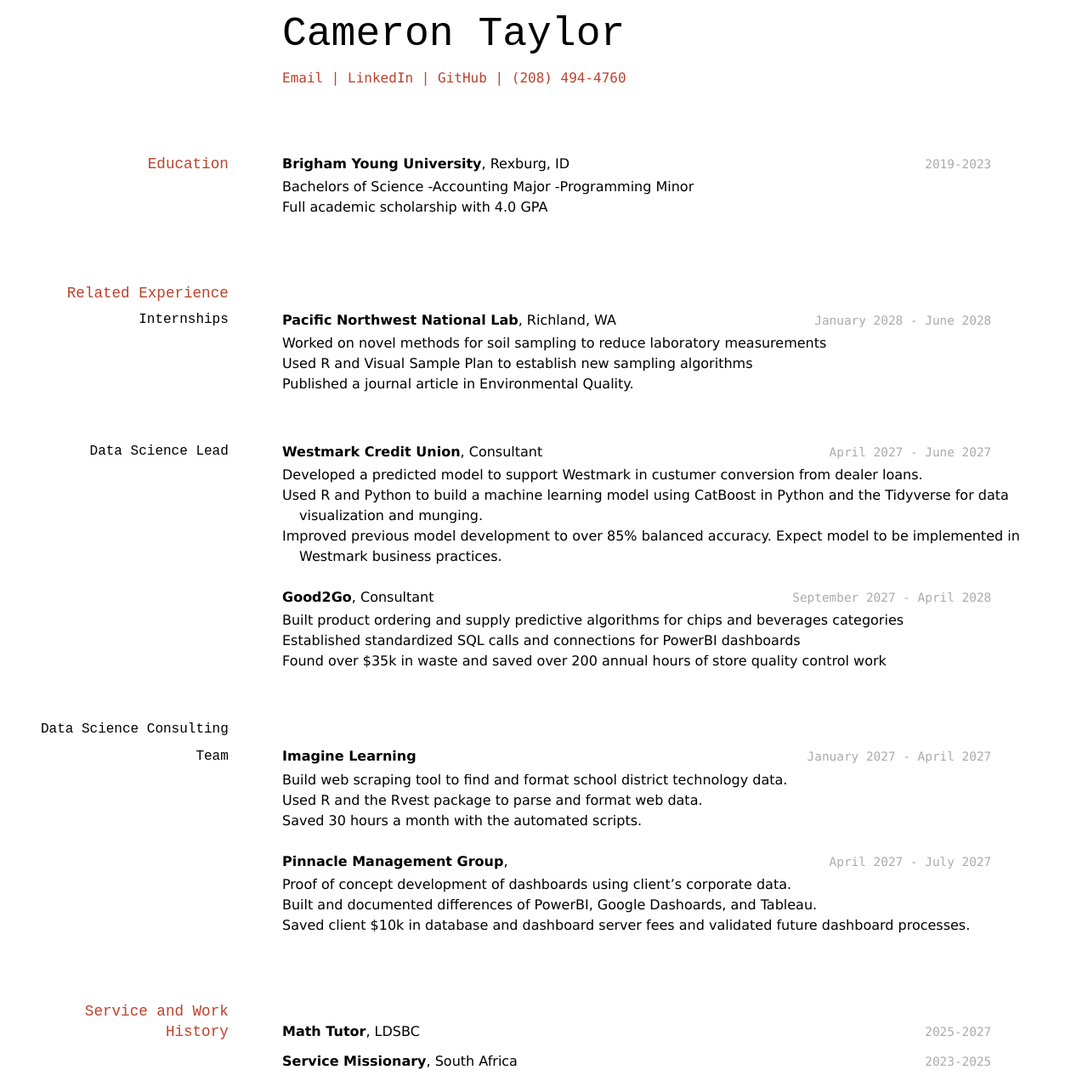
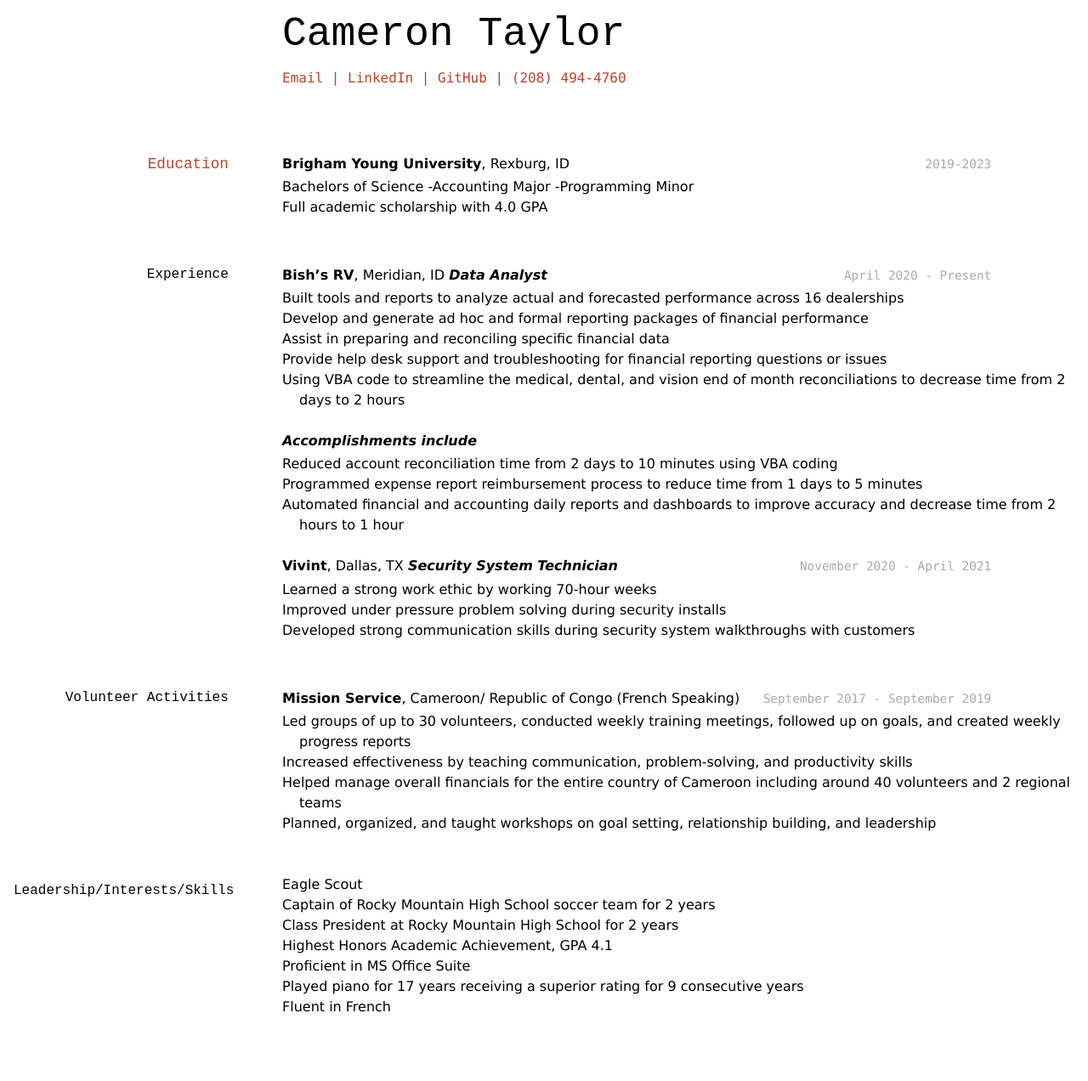
Before and after one commit to acctg-analyst/resume_website, a Jekyll site: the page built from docs/index.md, in a window 1280 px wide. Shown: the whole page at 85% size. Built offline with Jekyll 4.4.1, drawn with Linux system fonts in a browser that asks for light colours; after the commit the page ends 1221 px from its top, so only the background shows below that.

Commit message:
Rough Draft Complete

```diff
--- a/docs/index.md
+++ b/docs/index.md
@@ -22,58 +22,48 @@ __Brigham Young University__, Rexburg, ID
 -Programming Minor
 - Full academic scholarship with 4.0 GPA
 
-## Related Experience
+### Experience
 
-### Internships
+`April 2020 - Present`
+__Bish's RV__, Meridian, ID
+__*Data Analyst*__
+- Built tools and reports to analyze actual and forecasted performance across 16 dealerships
+- Develop and generate ad hoc and formal reporting packages of financial performance
+- Assist in preparing and reconciling specific financial data
+- Provide help desk support and troubleshooting for financial reporting questions or issues
+- Using VBA code to streamline the medical, dental, and vision end of month reconciliations to decrease time from 2 days to 2 hours
 
-`January 2028 - June 2028`
-__Pacific Northwest National Lab__, Richland, WA
+__*Accomplishments include*__
+-	Reduced account reconciliation time from 2 days to 10 minutes using VBA coding
+-	Programmed expense report reimbursement process to reduce time from 1 days to 5 minutes
+-	Automated financial and accounting daily reports and dashboards to improve accuracy and decrease time from 2 hours to 1 hour
 
-- Worked on novel methods for soil sampling to reduce laboratory measurements
-- Used R and Visual Sample Plan to establish new sampling algorithms
-- Published a journal article in Environmental Quality.
+`November 2020 - April 2021`
+__Vivint__, Dallas, TX
+__*Security System Technician*__
+- Learned a strong work ethic by working 70-hour weeks
+- Improved under pressure problem solving during security installs
+- Developed strong communication skills during security system walkthroughs with customers
 
-### Data Science Lead
+### Volunteer Activities
+__Mission Service__, Cameroon/ Republic of Congo (French Speaking)
+`September 2017 - September 2019`
 
-`April 2027 - June 2027`
-__Westmark Credit Union__, Consultant
+- Led groups of up to 30 volunteers, conducted weekly training meetings, followed up on goals, and created weekly progress reports
+- Increased effectiveness by teaching communication, problem-solving, and productivity skills
+- Helped manage overall financials for the entire country of Cameroon including around 40 volunteers and 2 regional teams
+- Planned, organized, and taught workshops on goal setting, relationship building, and leadership
 
-- Developed a predicted model to support Westmark in custumer conversion from dealer loans.
-- Used R and Python to build a machine learning model using CatBoost in Python and the Tidyverse for data visualization and munging.
-- Improved previous model development to over 85% balanced accuracy. Expect model to be implemented in Westmark business practices.
-
-`September 2027 - April 2028`
-__Good2Go__, Consultant
-
-- Built product ordering and supply predictive algorithms for chips and beverages categories
-- Established standardized SQL calls and connections for PowerBI dashboards
-- Found over $35k in waste and saved over 200 annual hours of store quality control work
-
-### Data Science Consulting Team
-
-`January 2027 - April 2027`
-__Imagine Learning__
-
-- Build web scraping tool to find and format school district technology data.
-- Used R and the Rvest package to parse and format web data.
-- Saved 30 hours a month with the automated scripts.
-
-`April 2027 - July 2027`
-__Pinnacle Management Group__,
-
-- Proof of concept development of dashboards using client's corporate data.
-- Built and documented differences of PowerBI, Google Dashoards, and Tableau.
-- Saved client $10k in database and dashboard server fees and validated future dashboard processes.
+### Leadership/Interests/Skills
 
 
-## Service and Work History
-
-`2025-2027`
-__Math Tutor__, LDSBC
-
-
-`2023-2025`
-__Service Missionary__, South Africa
+- Eagle Scout
+- Captain of Rocky Mountain High School soccer team for 2 years
+- Class President at Rocky Mountain High School for 2 years
+- Highest Honors Academic Achievement, GPA 4.1
+- Proficient in MS Office Suite
+- Played piano for 17 years receiving a superior rating for 9 consecutive years
+- Fluent in French
 
 
 
```
